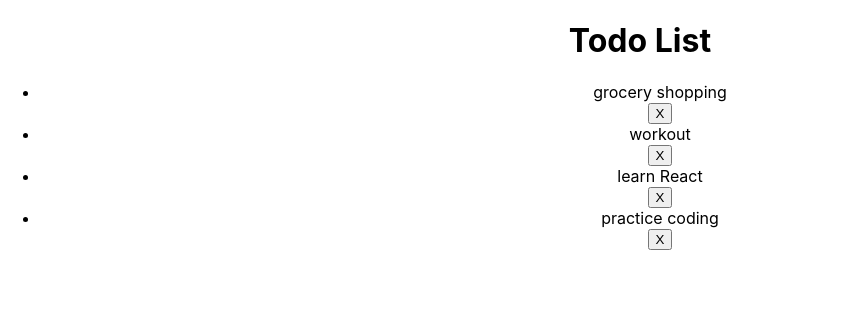
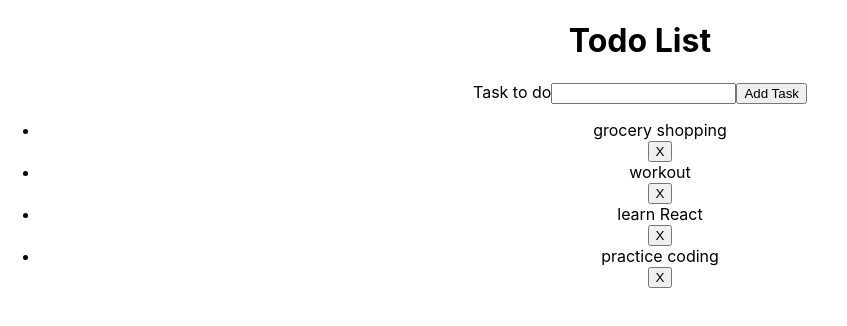
Before and after one commit to Andrew614/todo-list-react, a React (Create React App) app: page / in a window 1280 px wide. Shown: the top 326 px of the page, without its empty margins (0-847 px from the left). Built offline with nearby package versions, Linux system fonts and the light colour scheme.

Commit message:
able to add tasks to list

```diff
--- a/src/components/TodoList.js
+++ b/src/components/TodoList.js
@@ -1,5 +1,6 @@
 import React, { Component } from 'react'
 import uuid from 'uuid'
+import TodoListForm from './TodoListForm'
 
 class TodoList extends Component {
     constructor(props) {
@@ -24,6 +25,18 @@ class TodoList extends Component {
                 },
             ],
         }
+    }
+
+    addTask = (task) => {
+        const taskToAdd = {
+            id: uuid(),
+            ...task
+        }
+        this.setState(prevState => (
+            {
+                taskList: [...this.state.taskList, taskToAdd]
+            }
+        ))
     }
 
     deleteTask = (taskToDelete) => {
@@ -55,8 +68,9 @@ class TodoList extends Component {
 
     render() {
         return (
-            <div>
+            <div className='TodoList'>
                 <h1>Todo List</h1>
+                <TodoListForm addTask={this.addTask} />
                 <ul className='tasks'>{this.renderTaskList()}</ul>
             </div>
         )
--- /dev/null
+++ b/src/components/TodoListForm.js
@@ -0,0 +1,39 @@
+import React, { Component } from 'react'
+
+class TodoListForm extends Component {
+    constructor(props) {
+        super(props)
+        this.state = {
+            task: ''
+        }
+    }
+
+    handleChange = (event) => {
+        this.setState({
+            [event.target.name]: event.target.value
+        })
+    }
+
+    handleSubmit = (event) => {
+        event.preventDefault()
+        this.props.addTask(this.state)
+        this.setState({ task: '' })
+    }
+
+    render() {
+        return (
+            <form className='TodoListForm' onSubmit={this.handleSubmit}>
+                <label htmlFor='task'>Task to do</label>
+                <input type="text"
+                    id='task'
+                    name='task'
+                    value={this.state.task}
+                    onChange={this.handleChange}
+                />
+                <button>Add Task</button>
+            </form>
+        )
+    }
+}
+
+export default TodoListForm
```
